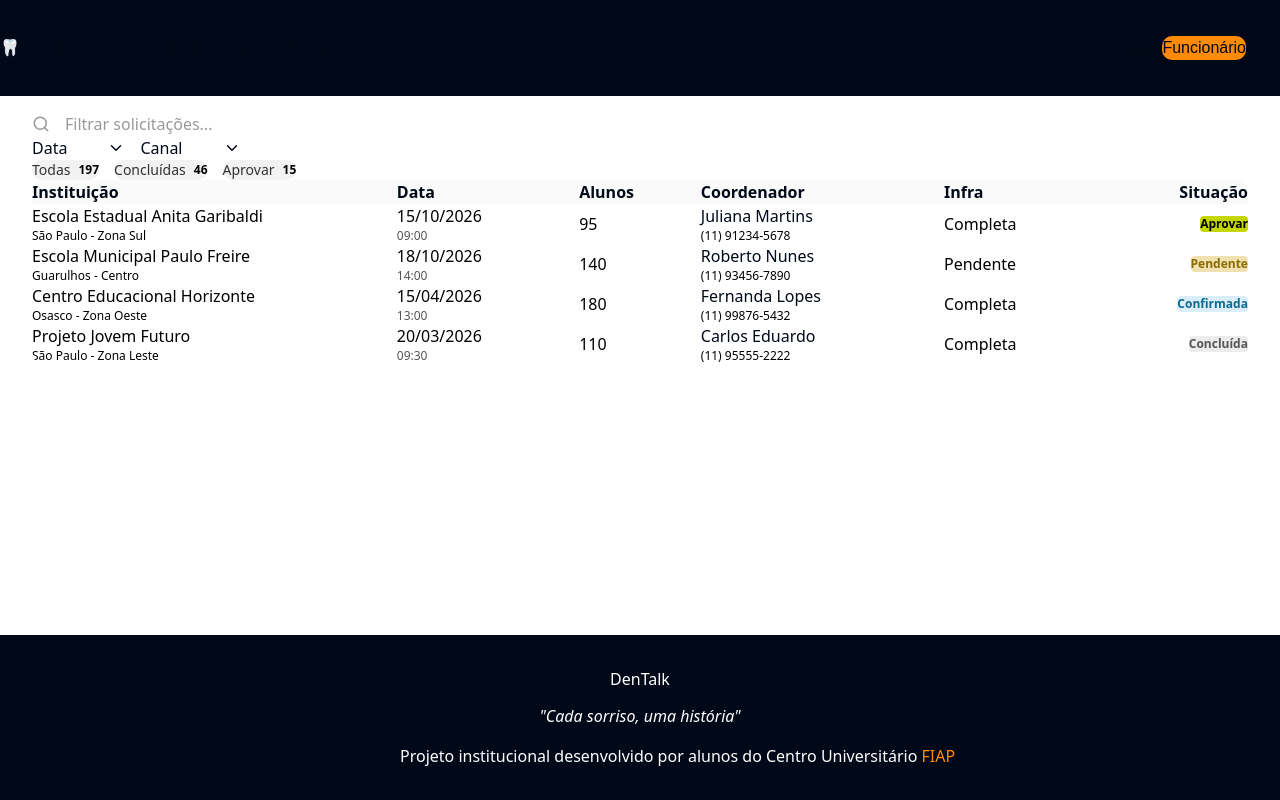
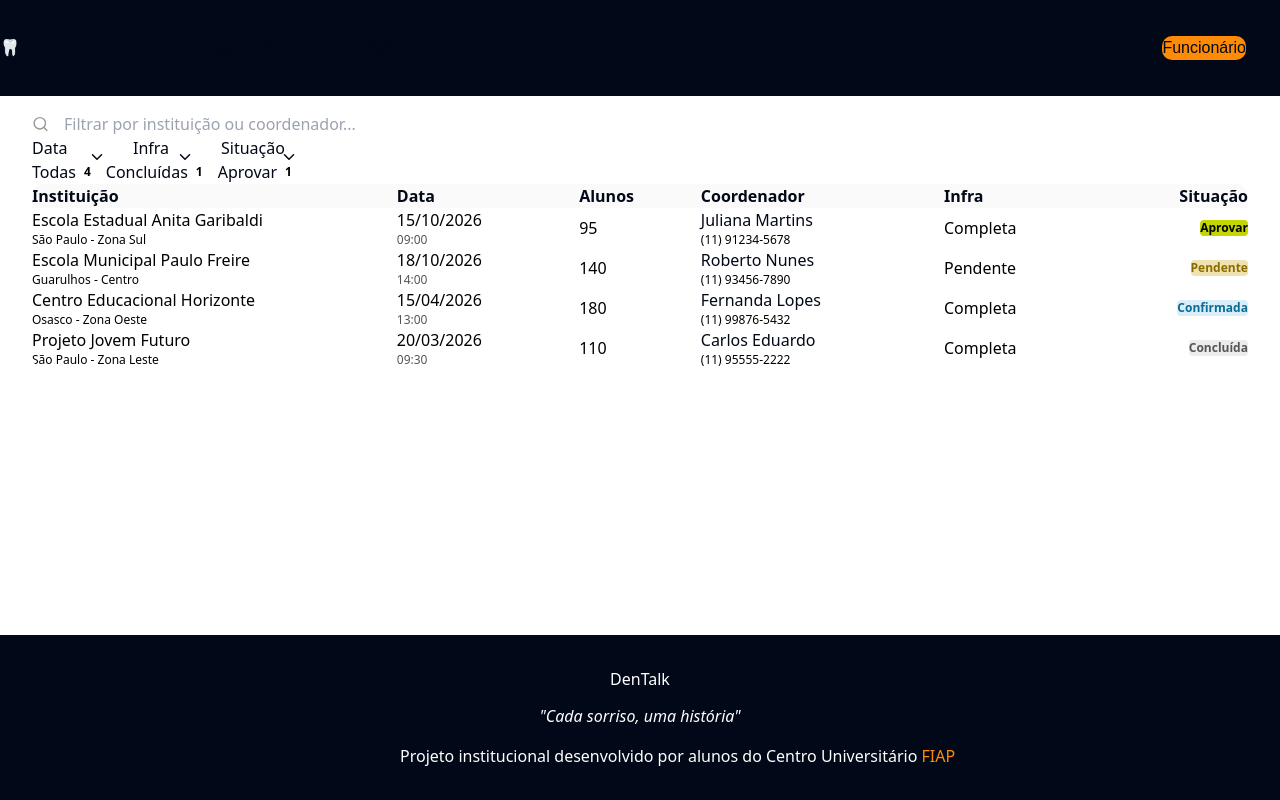
Before and after one commit to Moonnax/Dentalk, a React (Vite) app: page /acoesescolaf in a window 1280 px wide. Built offline with nearby package versions, Linux system fonts and the light colour scheme.

Commit message:
arrumando filtro de pesquisa pelo nome, listagem e botões

```diff
--- a/src/pages/Funcionario/FacoesEscola.tsx
+++ b/src/pages/Funcionario/FacoesEscola.tsx
@@ -1,182 +1,149 @@
+import { useState } from "react";
 import { ChevronDown, Search } from "lucide-react";
 import HeaderFuncionario from "../../components/HeaderFuncionario/HeaderFuncionario";
 import Footer from "../../components/Footer/Footer";
 
 export default function FacoesEscola() {
+  const [busca, setBusca] = useState("");
+  const [filtroData, setFiltroData] = useState("");
+  const [filtroInfra, setFiltroInfra] = useState("");
+  const [filtroStatus, setFiltroStatus] = useState("");
+
   const dados = [
-    {
-      instituicao: "Escola Estadual Anita Garibaldi",
-      local: "São Paulo - Zona Sul",
-      data: "15/10/2026",
-      hora: "09:00",
-      alunos: 95,
-      coordenador: "Juliana Martins",
-      contato: "(11) 91234-5678",
-      infra: "Completa",
-      status: "Aprovar",
-    },
-    {
-      instituicao: "Escola Municipal Paulo Freire",
-      local: "Guarulhos - Centro",
-      data: "18/10/2026",
-      hora: "14:00",
-      alunos: 140,
-      coordenador: "Roberto Nunes",
-      contato: "(11) 93456-7890",
-      infra: "Pendente",
-      status: "Pendente",
-    },
-    {
-      instituicao: "Centro Educacional Horizonte",
-      local: "Osasco - Zona Oeste",
-      data: "15/04/2026",
-      hora: "13:00",
-      alunos: 180,
-      coordenador: "Fernanda Lopes",
-      contato: "(11) 99876-5432",
-      infra: "Completa",
-      status: "Confirmada",
-    },
-    {
-      instituicao: "Projeto Jovem Futuro",
-      local: "São Paulo - Zona Leste",
-      data: "20/03/2026",
-      hora: "09:30",
-      alunos: 110,
-      coordenador: "Carlos Eduardo",
-      contato: "(11) 95555-2222",
-      infra: "Completa",
-      status: "Concluída",
-    },
+    { instituicao: "Escola Estadual Anita Garibaldi", local: "São Paulo - Zona Sul", data: "15/10/2026", hora: "09:00", alunos: 95, coordenador: "Juliana Martins", contato: "(11) 91234-5678", infra: "Completa", status: "Aprovar" },
+    { instituicao: "Escola Municipal Paulo Freire", local: "Guarulhos - Centro", data: "18/10/2026", hora: "14:00", alunos: 140, coordenador: "Roberto Nunes", contato: "(11) 93456-7890", infra: "Pendente", status: "Pendente" },
+    { instituicao: "Centro Educacional Horizonte", local: "Osasco - Zona Oeste", data: "15/04/2026", hora: "13:00", alunos: 180, coordenador: "Fernanda Lopes", contato: "(11) 99876-5432", infra: "Completa", status: "Confirmada" },
+    { instituicao: "Projeto Jovem Futuro", local: "São Paulo - Zona Leste", data: "20/03/2026", hora: "09:30", alunos: 110, coordenador: "Carlos Eduardo", contato: "(11) 95555-2222", infra: "Completa", status: "Concluída" },
   ];
+
+  const filtrados = dados.filter((d) => {
+    const matchBusca = !busca || d.instituicao.toLowerCase().includes(busca.toLowerCase()) || d.coordenador.toLowerCase().includes(busca.toLowerCase());
+    const matchData = !filtroData || d.data === filtroData;
+    const matchInfra = !filtroInfra || d.infra === filtroInfra;
+    const matchStatus = !filtroStatus || d.status === filtroStatus;
+    return matchBusca && matchData && matchInfra && matchStatus;
+  });
 
   const statusStyle = (status: string) => {
     switch (status) {
-      case "Aprovar":
-        return "bg-[#c4d600] text-black";
-      case "Pendente":
-        return "bg-[#efe2b0] text-[#8b6b00]";
-      case "Confirmada":
-        return "bg-[#d9eef9] text-[#0b6b94]";
-      case "Concluída":
-        return "bg-[#ececec] text-[#555]";
-      default:
-        return "bg-gray-200";
+      case "Aprovar": return "bg-[#c4d600] text-black";
+      case "Pendente": return "bg-[#efe2b0] text-[#8b6b00]";
+      case "Confirmada": return "bg-[#d9eef9] text-[#0b6b94]";
+      case "Concluída": return "bg-[#ececec] text-[#555]";
+      default: return "bg-gray-200";
     }
   };
 
   return (
     <div className="flex min-h-screen flex-col font-sans text-[#010817]">
-
       <HeaderFuncionario />
 
       <main className="flex-1 mx-[3rem] my-[2rem]">
 
         <section className="mb-[30px] flex items-start justify-between gap-5">
-
           <div className="w-full">
-
             <div className="flex items-center gap-[15px] border border-[#eee] px-5 py-3 rounded-lg text-[#999] max-w-[600px] mb-5 bg-white">
               <Search size={18} />
-              <p>Filtrar solicitações...</p>
+              <input
+                type="text"
+                value={busca}
+                onChange={(e) => setBusca(e.target.value)}
+                placeholder="Filtrar por instituição ou coordenador..."
+                className="w-full bg-transparent outline-none text-[#333] placeholder-[#999]"
+              />
             </div>
 
             <div className="flex flex-wrap gap-[15px]">
-
-              {["Data", "Canal"].map((item) => (
-                <div
-                  key={item}
-                  className="flex cursor-pointer items-center gap-[40px] rounded-lg border border-[#eee] bg-white px-4 py-2 text-[#010817] hover:border-[#c4d600]"
-                >
-                  <span>{item}</span>
-                  <ChevronDown size={18} />
-                </div>
-              ))}
-
+              <div className="relative">
+                <select value={filtroData} onChange={(e) => setFiltroData(e.target.value)}
+                  className="appearance-none cursor-pointer rounded-lg border border-[#eee] bg-white px-4 py-2 pr-10 text-[#010817] outline-none hover:border-[#c4d600]">
+                  <option value="">Data</option>
+                  {[...new Set(dados.map(d => d.data))].map(d => <option key={d} value={d}>{d}</option>)}
+                </select>
+                <ChevronDown size={18} className="absolute right-3 top-1/2 -translate-y-1/2 pointer-events-none" />
               </div>
 
+              <div className="relative">
+                <select value={filtroInfra} onChange={(e) => setFiltroInfra(e.target.value)}
+                  className="appearance-none cursor-pointer rounded-lg border border-[#eee] bg-white px-4 py-2 pr-10 text-[#010817] outline-none hover:border-[#c4d600]">
+                  <option value="">Infra</option>
+                  <option value="Completa">Completa</option>
+                  <option value="Pendente">Pendente</option>
+                </select>
+                <ChevronDown size={18} className="absolute right-3 top-1/2 -translate-y-1/2 pointer-events-none" />
               </div>
 
+              <div className="relative">
+                <select value={filtroStatus} onChange={(e) => setFiltroStatus(e.target.value)}
+                  className="appearance-none cursor-pointer rounded-lg border border-[#eee] bg-white px-4 py-2 pr-10 text-[#010817] outline-none hover:border-[#c4d600]">
+                  <option value="">Situação</option>
+                  <option value="Aprovar">Aprovar</option>
+                  <option value="Pendente">Pendente</option>
+                  <option value="Confirmada">Confirmada</option>
+                  <option value="Concluída">Concluída</option>
+                </select>
+                <ChevronDown size={18} className="absolute right-3 top-1/2 -translate-y-1/2 pointer-events-none" />
+              </div>
+            </div>
+          </div>
         </section>
 
         <section className="mb-[25px] flex flex-wrap gap-[15px]">
-
           {[
-    { label: "Todas", count: 197 },
-    { label: "Concluídas", count: 46 },
-    { label: "Aprovar", count: 15 },
+            { label: "Todas", valor: "" },
+            { label: "Concluídas", valor: "Concluída" },
+            { label: "Aprovar", valor: "Aprovar" },
           ].map((item) => (
-    <div
-      key={item.label}
-      className="flex items-center gap-2 rounded-full border border-[#e0e0e0] bg-[#f2f2f2] px-5 py-2 text-sm font-medium text-[#333] transition hover:border-[#f1c40f] hover:bg-white hover:text-black hover:shadow-sm"
-    >
+            <button key={item.label}
+              onClick={() => setFiltroStatus(item.valor)}
+              className={`flex items-center gap-2 rounded-full border px-5 py-2 text-sm font-medium transition hover:shadow-sm ${filtroStatus === item.valor ? "border-[#f1c40f] bg-white text-black shadow-sm" : "border-[#e0e0e0] bg-[#f2f2f2] text-[#333] hover:border-[#f1c40f] hover:bg-white hover:text-black"}`}>
               {item.label}
-
               <span className="rounded border border-[#ddd] px-2 py-1 text-xs font-bold text-black">
-        {item.count}
+                {item.valor === "" ? dados.length : dados.filter(d => d.status === item.valor).length}
               </span>
-    </div>
+            </button>
           ))}
-
         </section>
 
         <section>
-
           <div className="flex flex-col overflow-hidden rounded-xl border border-[#eee] bg-white">
-
             <div className="flex border-b-2 border-[#eee] bg-[#fafafa] px-6 py-4 font-bold text-[#010817]">
-
               <span className="w-[30%]">Instituição</span>
               <span className="w-[15%]">Data</span>
               <span className="w-[10%]">Alunos</span>
               <span className="w-[20%]">Coordenador</span>
               <span className="w-[15%]">Infra</span>
               <span className="w-[10%] text-right">Situação</span>
-
             </div>
 
-            {dados.map((item, index) => (
-              <div
-                key={index}
-                className="flex items-center border-b border-[#eee] px-6 py-4 hover:bg-[#fffdf5]"
-              >
-
+            {filtrados.length > 0 ? filtrados.map((item, index) => (
+              <div key={index} className="flex items-center border-b border-[#eee] px-6 py-4 hover:bg-[#fffdf5]">
                 <div className="w-[30%] flex flex-col">
                   <span className="text-[#000]">{item.instituicao}</span>
                   <span className="text-xs text-[#000]">{item.local}</span>
                 </div>
-
                 <div className="w-[15%] flex flex-col text-[#000]">
                   {item.data}
                   <span className="text-xs text-[#555]">{item.hora}</span>
                 </div>
-
                 <span className="w-[10%] text-[#000]">{item.alunos}</span>
-
                 <div className="w-[20%] flex flex-col">
                   <span>{item.coordenador}</span>
                   <span className="text-xs text-[#000]">{item.contato}</span>
                 </div>
-
                 <span className="w-[15%] text-[#000]">{item.infra}</span>
-
                 <div className="w-[10%] flex justify-end">
-                  <span className={`px-3 py-1 rounded text-xs font-bold ${statusStyle(item.status)}`}>
-                    {item.status}
-                  </span>
+                  <span className={`px-3 py-1 rounded text-xs font-bold ${statusStyle(item.status)}`}>{item.status}</span>
                 </div>
-
               </div>
-            ))}
-
+            )) : (
+              <p className="text-center text-[#999] py-8 text-sm">Nenhum resultado encontrado.</p>
+            )}
           </div>
-
         </section>
 
       </main>
-
       <Footer />
-
     </div>
   );
 }
```
Lines whose indentation alone changed are shown as unchanged.
